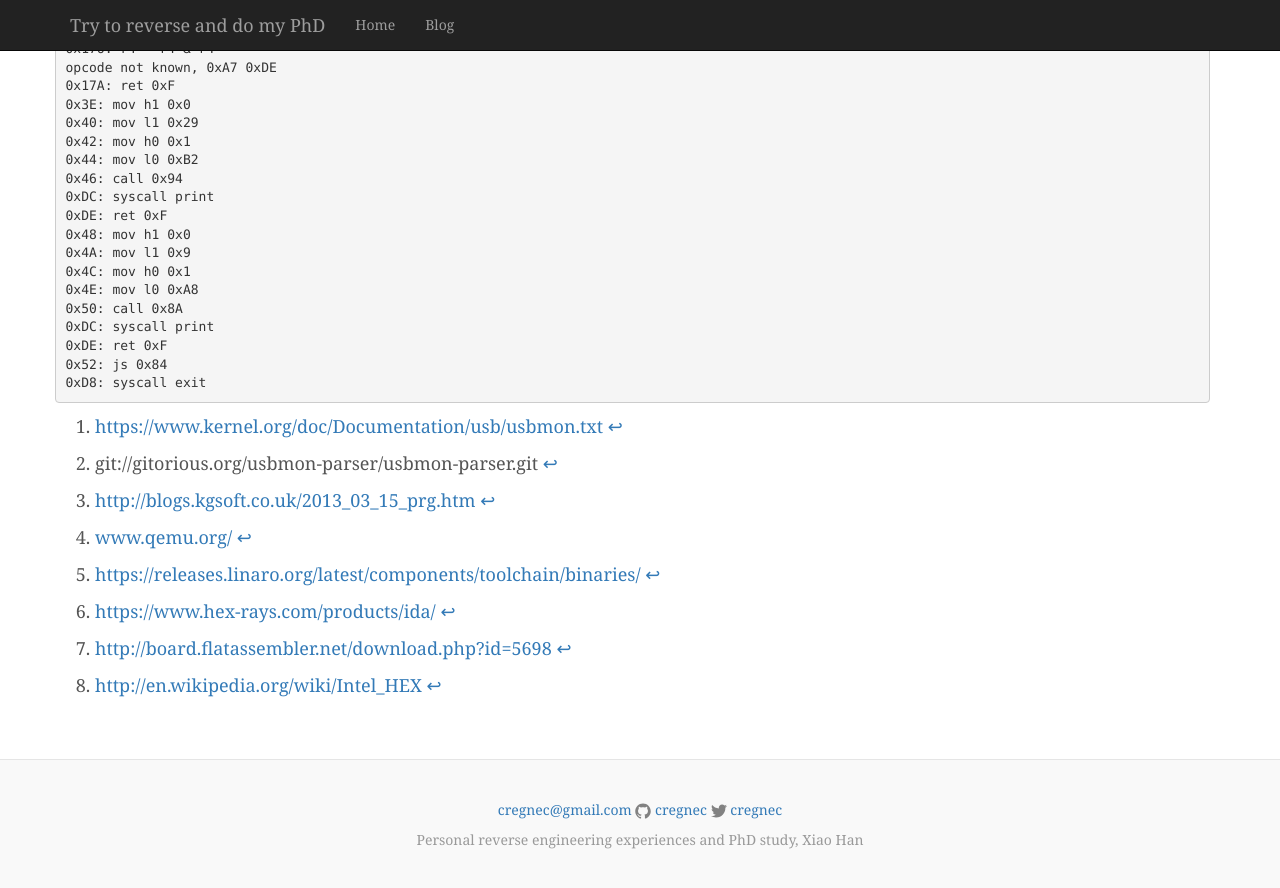
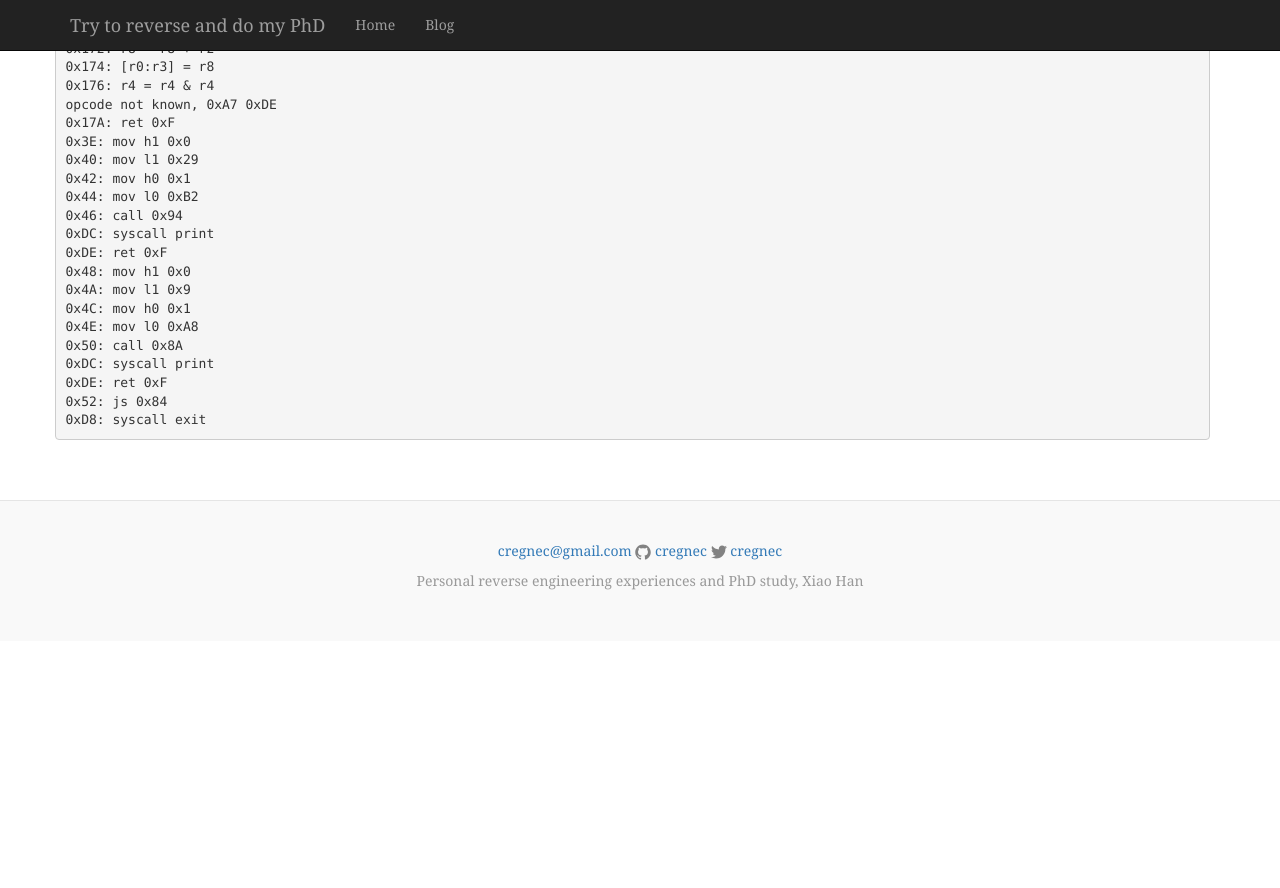
Before and after one commit to cregnec/cregnec.github.io, a Jekyll site: the page built from _posts/2014-05-28-sstic-2014-challenge-solution.markdown, in a window 1280 px wide and 900 px high, scrolled down 33718 px. Shown: the top 888 px of the window. Built offline with Jekyll 4.4.1, drawn with Linux system fonts in a browser that asks for light colours; nearby versions of some CDN libraries; after the commit the page ends 34359 px from its top, so only the background shows below that; some of the changed text lies outside the part shown.

Commit message:
remove refence link

```diff
--- a/_posts/2014-05-28-sstic-2014-challenge-solution.markdown
+++ b/_posts/2014-05-28-sstic-2014-challenge-solution.markdown
@@ -96,7 +96,8 @@ ffff8804ff109d80 1765779215 C Ii:2:005:1 0:8 8 = 00000000 00000000
 | 00000000 00000000 | = data
 {% endhighlight %}
 
-I tried first to parse the USB trace with tool *usbmon-parser* [^2]. But it didn't help a lot.
+I tried first to parse the USB trace with tool [usbmon-parse]* (https://gitorious.org/usbmon-parser/usbmon-parser). But it didn't help a lot.
+
 The following is the results returned by *usemon-parser*:
 
 {% highlight bash %}
@@ -468,7 +469,7 @@ I added the additional file *memelf.400000* in IDA, more functions has appeared.
 
 The virtual machine
 --------------------
-While debugging manually in GDB, I found a table that contained all instructions.
+While debugging Manually in GDB, I found a table that contained all instructions.
 
 {% highlight bash %}
 0x4000801360:  0x00400d9c     0x00000000     0x00400dac     0x00000000
@@ -1741,19 +1742,3 @@ opcode not known, 0xA7 0xDE
 0x52: js 0x84
 0xD8: syscall exit
 {% endhighlight %}
-
-[^1]: <https://www.kernel.org/doc/Documentation/usb/usbmon.txt>
-
-[^2]: git://gitorious.org/usbmon-parser/usbmon-parser.git
-
-[^3]: <http://blogs.kgsoft.co.uk/2013_03_15_prg.htm>
-
-[^4]: [www.qemu.org/](www.qemu.org/)
-
-[^5]: <https://releases.linaro.org/latest/components/toolchain/binaries/>
-
-[^6]: <https://www.hex-rays.com/products/ida/>
-
-[^7]: <http://board.flatassembler.net/download.php?id=5698>
-
-[^8]: <http://en.wikipedia.org/wiki/Intel_HEX>
```
Also changed, not shown: other parts of _posts/2014-05-28-sstic-2014-challenge-solution.markdown (+10 -10 lines).
